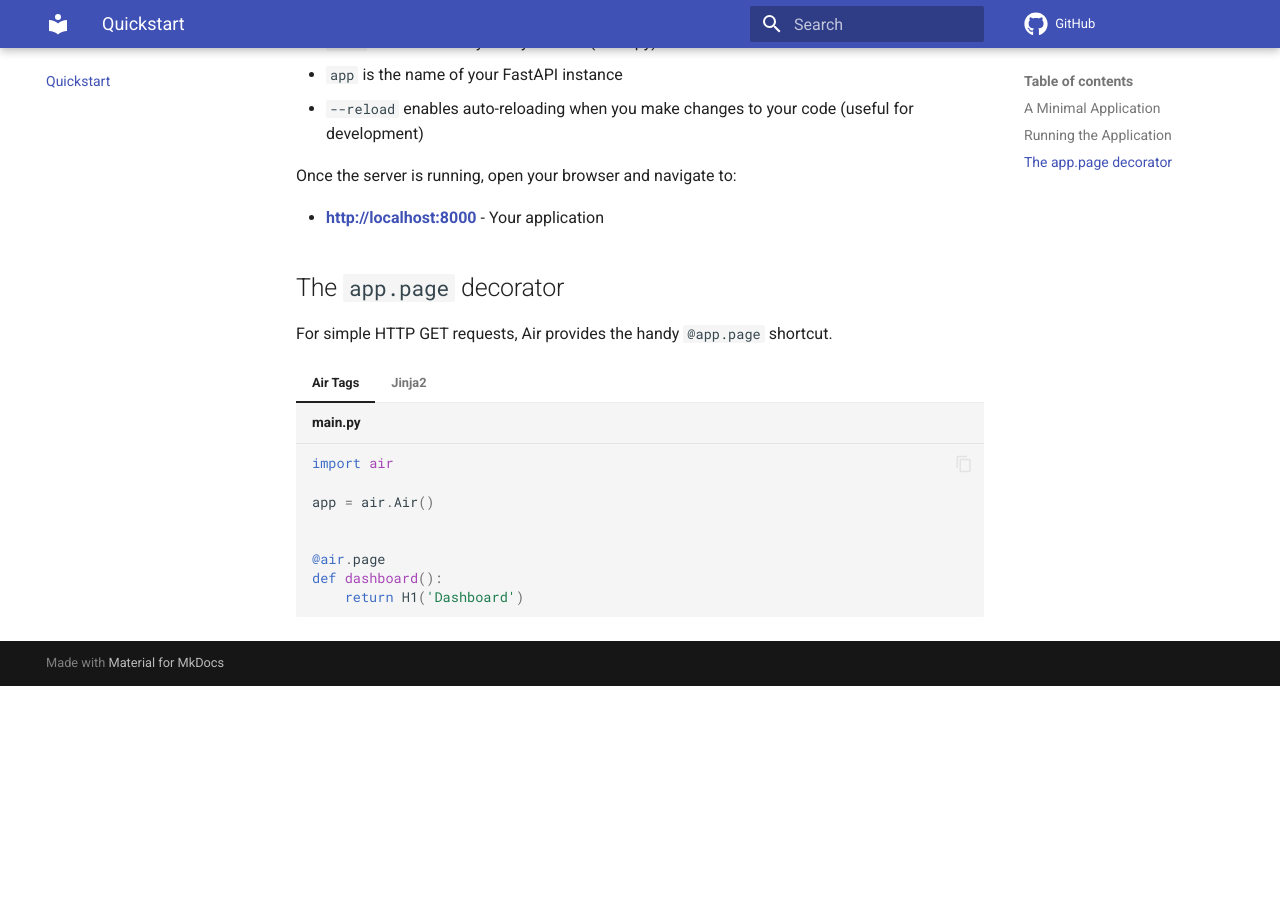
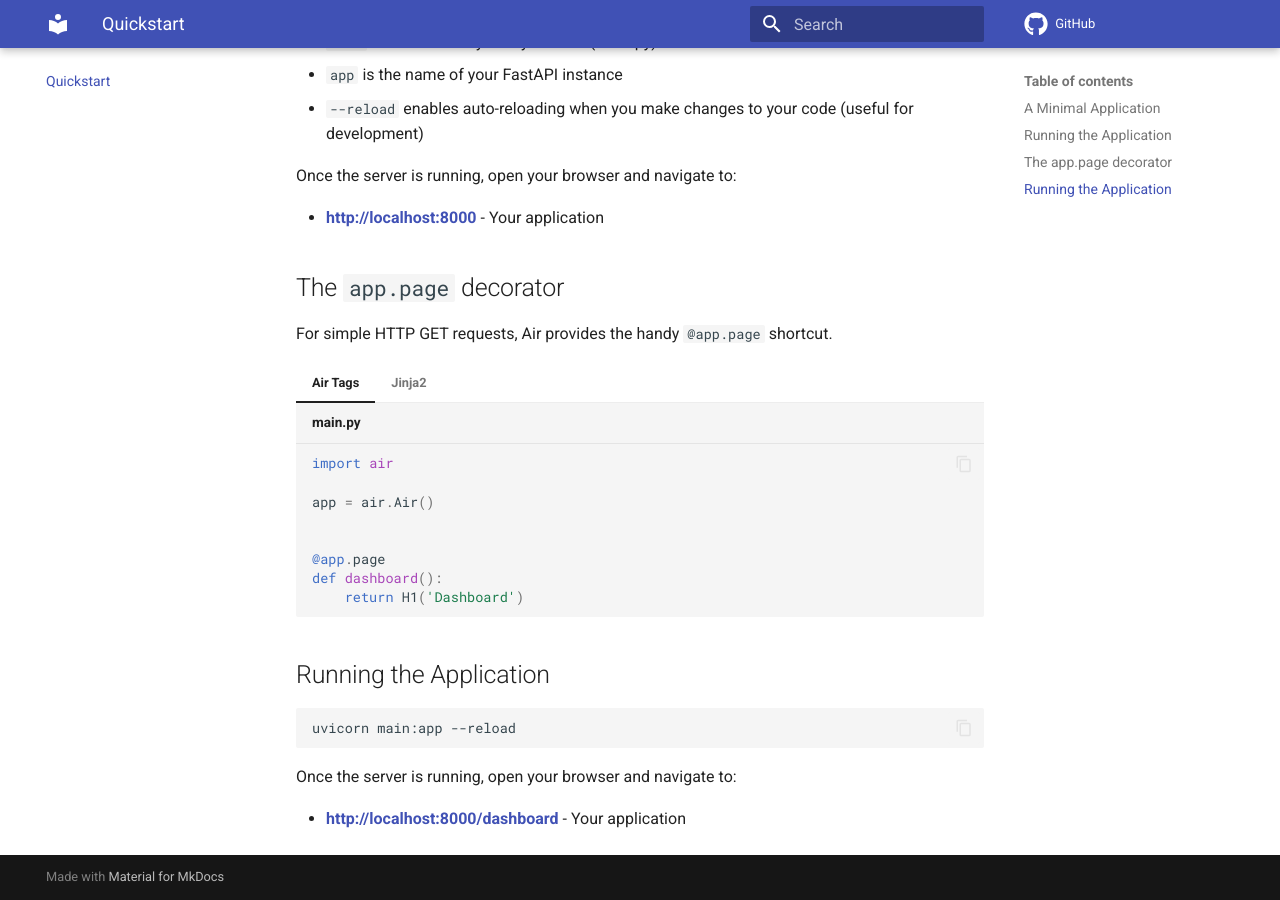
Before and after one commit to feldroy/air, an MkDocs documentation site: the page built from docs/quickstart.md, in a window 1280 px wide and 900 px high, scrolled down 1034 px. Built offline with MkDocs 1.6.1 and Material for MkDocs 9.7.7, drawn with Linux system fonts in a browser that asks for light colours; comment, search, counter and statistics services are not loaded; before the commit the page ends 1720 px from its top, so only the background shows below that.

Commit message:
Ensure quickstart @page decorator is working

````diff
--- a/docs/quickstart.md
+++ b/docs/quickstart.md
@@ -84,7 +84,7 @@ For simple HTTP GET requests, Air provides the handy `@app.page` shortcut.
     app = air.Air()
 
 
-    @air.page
+    @app.page
     def dashboard():
         return H1('Dashboard')
     ```
@@ -97,10 +97,10 @@ For simple HTTP GET requests, Air provides the handy `@app.page` shortcut.
     import air
     from fastapi import Request
 
-    app = Air()
+    app = air.Air()
     render = air.Jinja2Renderer(directory="templates")
 
-    @air.page
+    @app.page
     async def dashboard(request: Request):
         return render(
             request,
@@ -111,3 +111,13 @@ For simple HTTP GET requests, Air provides the handy `@app.page` shortcut.
     ```jinja title="templates/home.html"
     <h1>Dashboard</h1>
     ```
+
+## Running the Application
+
+```bash
+uvicorn main:app --reload
+```
+
+Once the server is running, open your browser and navigate to:
+
+- **[http://localhost:8000/dashboard](http://localhost:8000/dashboard)** - Your application
````
Also changed, not shown: 1 other file.
